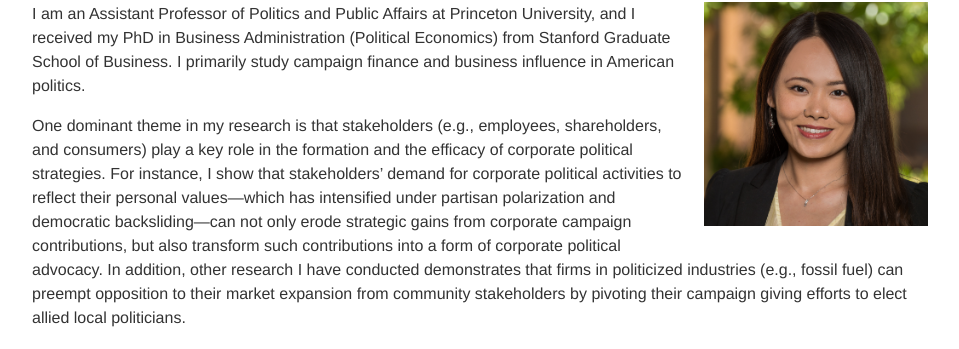
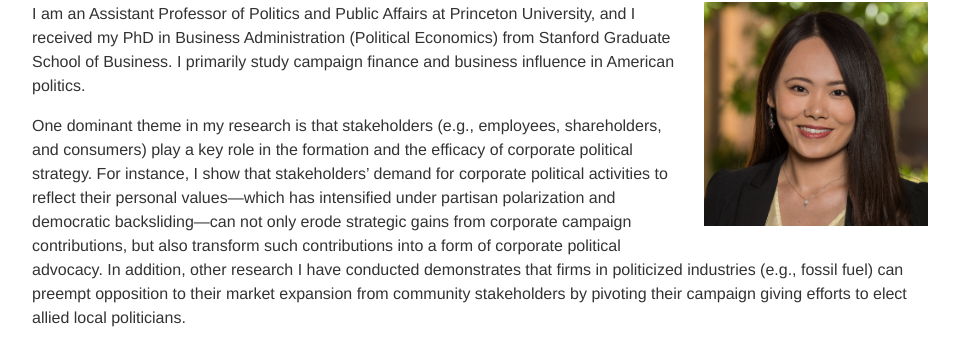
Before and after one commit to zhaoliresearch/zhaoliresearch.github.io, a Jekyll site: the page built from index.html, in a window 1280 px wide. Shown: the part 118-467 px from the top of the page, without its empty margins (160-1119 px from the left). Built offline with Jekyll 4.4.1, drawn with Linux system fonts in a browser that asks for light colours.

Commit message:
Update index.html

```diff
--- a/index.html
+++ b/index.html
@@ -9,7 +9,7 @@
 
 	<p><img src="headshot/Zhao Li_headshot.jpg" alt="Headshot" style="width:25%;height:25%;margin-left:15px;margin-bottom:15px;float:right;">I am an Assistant Professor of Politics and Public Affairs at Princeton University, and I received my PhD in Business Administration (Political Economics) from Stanford Graduate School of Business. I primarily study campaign finance and business influence in American politics. </p>
 
-	<p>One dominant theme in my research is that stakeholders (e.g., employees, shareholders, and consumers) play a key role in the formation and the efficacy of corporate political strategies. For instance, I show that stakeholders’ demand for corporate political activities to reflect their personal values—which has intensified under partisan polarization and democratic backsliding—can not only erode strategic gains from corporate campaign contributions, but also transform such contributions into a form of corporate political advocacy. In addition, other research I have conducted demonstrates that firms in politicized industries (e.g., fossil fuel) can preempt opposition to their market expansion from community stakeholders by pivoting their campaign giving efforts to elect allied local politicians.</p>
+	<p>One dominant theme in my research is that stakeholders (e.g., employees, shareholders, and consumers) play a key role in the formation and the efficacy of corporate political strategy. For instance, I show that stakeholders’ demand for corporate political activities to reflect their personal values—which has intensified under partisan polarization and democratic backsliding—can not only erode strategic gains from corporate campaign contributions, but also transform such contributions into a form of corporate political advocacy. In addition, other research I have conducted demonstrates that firms in politicized industries (e.g., fossil fuel) can preempt opposition to their market expansion from community stakeholders by pivoting their campaign giving efforts to elect allied local politicians.</p>
 
 	<p>In other research projects, I have examined the political implications of technological innovation in online campaign fundraising platforms, the impact of real estate and cable news markets on campaign donors' and voters' support for the Tea Party movement, and how information from mandatory disclosures may serve as a governance mechanism to mitigate adverse selection in the campaign fundraising marketplace.</p>
 
```
